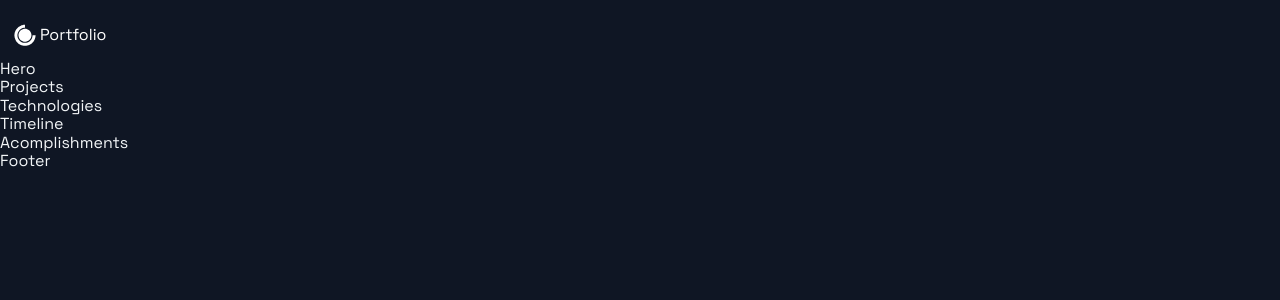
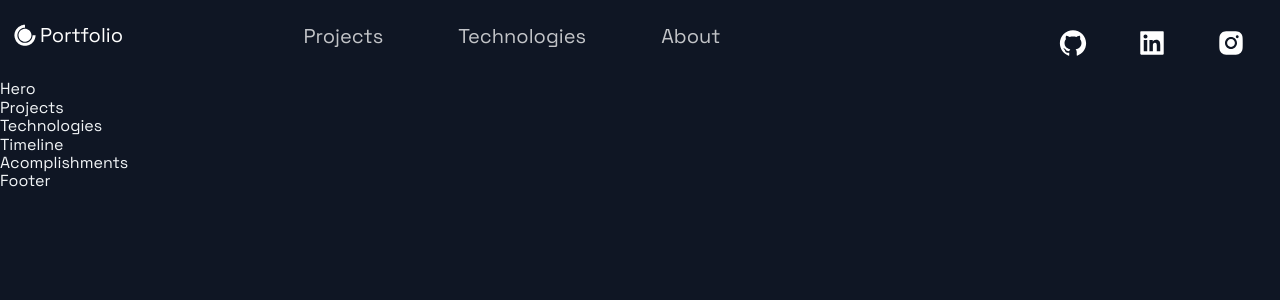
Before and after one commit to jeffmlb91/Geoffrey-Portfolio, a Next.js app: page / in a window 1280 px wide. Shown: the top 300 px of the page. Built offline with nearby package versions, Linux system fonts and the light colour scheme.

Commit message:
udpated header component

```diff
--- a/src/components/Header/Header.js
+++ b/src/components/Header/Header.js
@@ -3,17 +3,45 @@
 import { AiFillGithub, AiFillInstagram, AiFillLinkedin } from 'react-icons/ai';
 import { DiCssdeck } from 'react-icons/di';
 
-import { Container, Div1, Div2, Div3, NavLink, SocialIcons } from './HeaderStyles';
+import { Container, Div1, Div2, Div3, NavLink, SocialIcons, Span } from './HeaderStyles';
 
 const Header = () =>  (
   <Container>
     <Div1>
       <Link href="/">
-        <a style={{ display: "flex", alignItems: "center", color: "white" }}>
-          <DiCssdeck size="3rem" /> <span>Portfolio</span>
+        <a style={{ display: "flex", alignItems: "center", color: "white", marginBottom: "20px" }}>
+          <DiCssdeck size="3rem" /> <Span>Portfolio</Span>
         </a>
       </Link>
     </Div1>
+    <Div2>
+      <li>
+        <Link href="#projects">
+          <NavLink>Projects</NavLink>
+        </Link>
+      </li>
+      <li>
+        <Link href="#tech">
+          <NavLink>Technologies</NavLink>
+        </Link>
+      </li>
+      <li>
+        <Link href="#about">
+          <NavLink>About</NavLink>
+        </Link>
+      </li>
+    </Div2>
+    <Div3>
+      <SocialIcons href="https://github.com">
+        <AiFillGithub size="3rem" />
+      </SocialIcons>
+      <SocialIcons href="https://linkedin.com">
+        <AiFillLinkedin size="3rem" />
+      </SocialIcons>
+      <SocialIcons href="https://instagram.com">
+        <AiFillInstagram size="3rem" />
+      </SocialIcons>
+    </Div3>
   </Container>
 );
 
--- a/src/components/Header/HeaderStyles.js
+++ b/src/components/Header/HeaderStyles.js
@@ -16,6 +16,11 @@
     grid-column-gap: 0.5rem;
     grid-row-gap: 0.5rem;
   }
+`;
+
+export const Span = styled.span `
+  font-size: 2rem;
+
 `;
 export const Div1 = styled.div`
   grid-area: 1 / 1 / 2 / 2;
```
